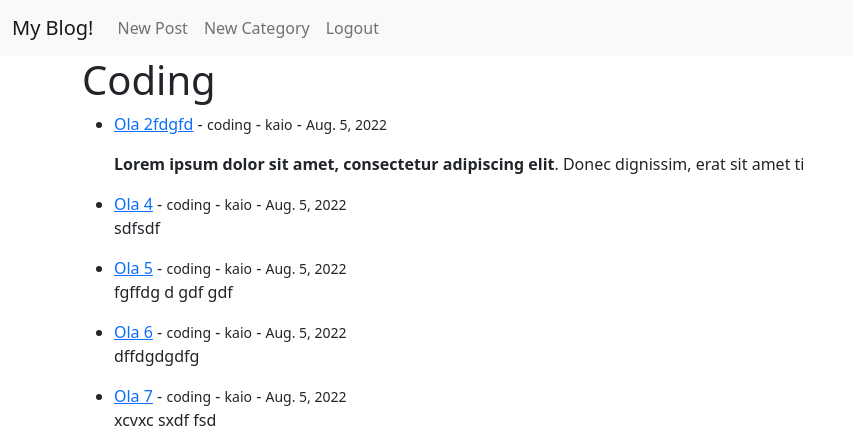
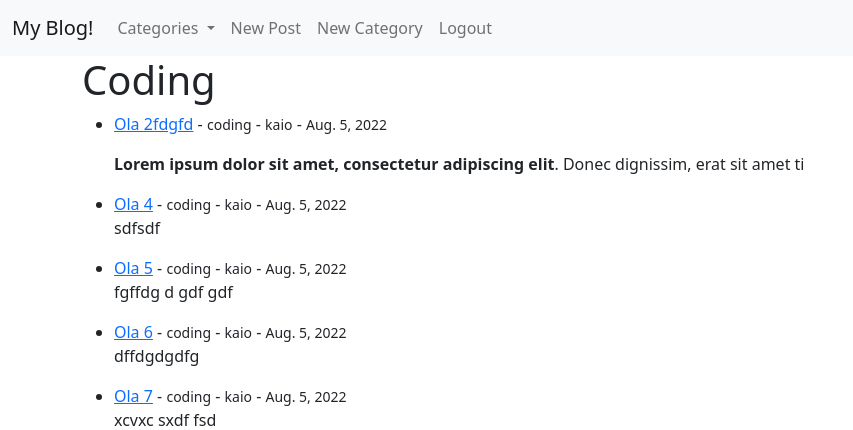
Before and after one commit to masaru1405/django-blog2, a Django app: page /category/coding/ in a window 1280 px wide. Shown: the top 430 px of the page, without its empty margins (0-853 px from the left). Run offline with Django 4.2, Linux system fonts and the light colour scheme; a user stored in the database is signed in; data comes from the database, SQL or seed files in the repository; both versions use the stored data as it was after the commit.

Commit message:
add categories in navbar

```diff
--- a/blog2/settings.py
+++ b/blog2/settings.py
@@ -56,6 +56,9 @@ TEMPLATES = [
                 'django.template.context_processors.request',
                 'django.contrib.auth.context_processors.auth',
                 'django.contrib.messages.context_processors.messages',
+
+                #apps
+                'theblog.context_processors.categories'
             ],
         },
     },
--- a/static/templates/partials/_navbar.html
+++ b/static/templates/partials/_navbar.html
@@ -6,6 +6,21 @@
     </button>
     <div class="collapse navbar-collapse" id="navbarSupportedContent">
       <ul class="navbar-nav me-auto mb-2 mb-lg-0">
+        <!--Categories-->
+        {% if categories %}
+          <li class="nav-item dropdown">
+            <a class="nav-link dropdown-toggle" href="#" role="button" data-bs-toggle="dropdown" aria-expanded="false">
+              Categories
+            </a>
+            <ul class="dropdown-menu">
+              {% for category in categories %}
+                <li><a class="dropdown-item" href="{% url 'category' category.name %}">{{category.name}}</a></li>
+              {% endfor %}
+            </ul>
+          </li>
+        {% endif %}
+        <!--End Categories-->
+
         {% if user.is_authenticated %}
           <li class="nav-item">
             <a class="nav-link" href="{% url 'new_post' %}">New Post</a>
--- /dev/null
+++ b/theblog/context_processors.py
@@ -0,0 +1,6 @@
+from .models import Category
+
+def categories(request):
+   categories = Category.objects.all()
+   context = {'categories': categories}
+   return context
--- a/theblog/models.py
+++ b/theblog/models.py
@@ -1,6 +1,7 @@
 from django.db import models
 from django.contrib.auth.models import User
-from django.urls import reverse
+from django.urls import reverse, reverse_lazy
+
 from datetime import datetime, date
 
 class Category(models.Model):
@@ -8,6 +9,11 @@ class Category(models.Model):
 
   def __str__(self):
     return self.name
+
+  #https://stackoverflow.com/questions/36330677/django-model-set-default-charfield-in-lowercase
+  def save(self, *args, **kwargs):
+    self.name = self.name.lower()
+    return super(Category, self).save(*args, **kwargs)
 
   class Meta:
     verbose_name = 'Category'
@@ -27,4 +33,4 @@ class Post(models.Model):
   #Após as ações de criar e editar, irá retornar para a paǵina de detail
   #como se fosse o atributo 'success_url' em views
   def get_absolute_url(self):
-    return reverse('detail_post', args=(str(self.id)))
+    return reverse('detail_post', args=[str(self.id)])
--- a/theblog/templates/theblog/categories.html
+++ b/theblog/templates/theblog/categories.html
@@ -1,6 +1,7 @@
 {% extends 'base.html' %}
 
 {% block content %}
+
    {% if category_post %}
       <h1>{{category|capfirst}}</h1>
       <ul>
--- a/theblog/templates/theblog/home.html
+++ b/theblog/templates/theblog/home.html
@@ -14,4 +14,5 @@
     <p>{{post.body|slice:":100"|safe}}</p>
   {% endfor %}
 </ul>
+
 {% endblock %}
--- a/theblog/views.py
+++ b/theblog/views.py
@@ -12,6 +12,14 @@ class HomeView(ListView):
   template_name = 'theblog/home.html'
   context_object_name = 'posts'
   ordering = ['-create']
+
+  '''
+  def get_context_data(self, *args, **kwargs):
+    category_menu = Category.objects.all()
+    context = super(HomeView, self).get_context_data(*args, **kwargs)
+    context['category_menu'] = category_menu
+    return context
+  '''
 
 class PostDetail(DetailView):
   model = Post
@@ -42,9 +50,17 @@ class CategoryCreate(LoginRequiredMixin, CreateView):
   model = Category
   template_name = 'theblog/category_new.html'
   fields = '__all__'
-  success_url = 'home'
+  success_url = reverse_lazy('home') #sem o reverse_lazy, a URL iria ficar .../category/home
 
+
+#Obs: a função replace irá transformar a string em lower case, por isso se tivermos uma categoria 'Educacao Geografia',
+#não irá conseguir achar esta categoria, pois ficará 'educacao geografia' e na URL, 'educacao-geografia'.
+#Para isso, sobreescrevemos o método save no arquivo models.py
+#Se usar o slugify do jeito que é mostrado no tutorial, teremos o problema da acentuação. No fim, não utilizei o slugify,
+#assim ficará %20 nos espaços da URL.
 def CategoryView(request, category):
+  #category_post = Post.objects.filter(category=category.replace('-', ' '))
+  #category = category.replace('-', ' ')
   category_post = Post.objects.filter(category=category)
   context = {'category': category, 'category_post': category_post}
   return render(request, 'theblog/categories.html', context)
```
Also changed, not shown: db.sqlite3.
